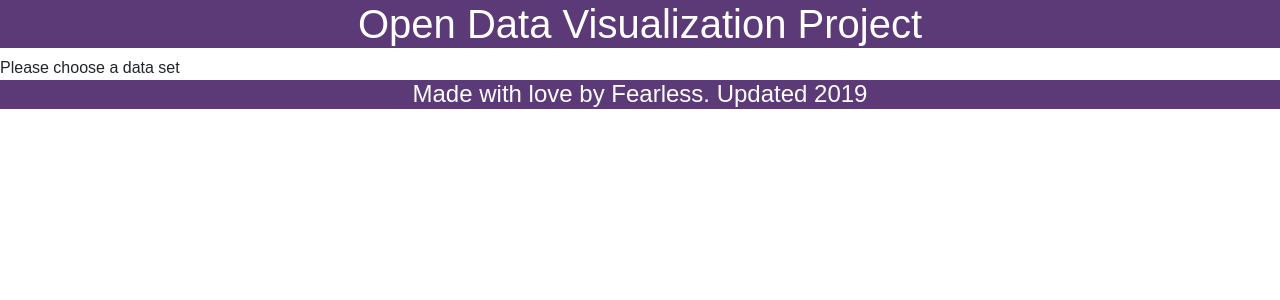
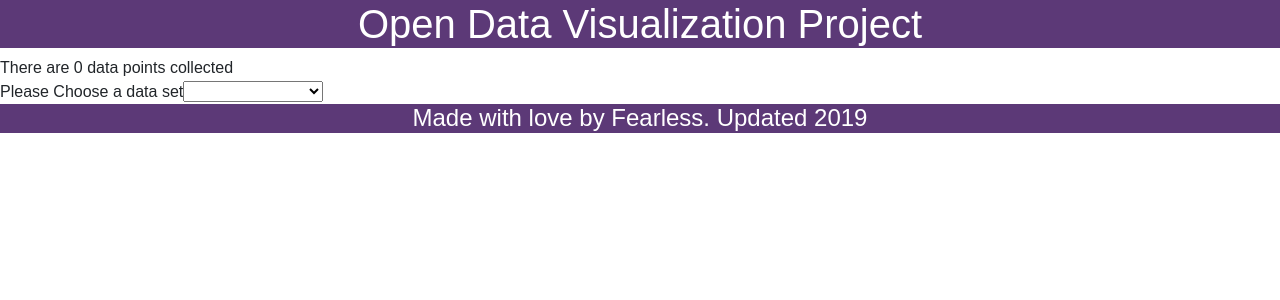
Before and after one commit to FearlessSolutions/OpenDataVisualization, a React (Create React App) app in the folder opendatavisualization/: page / in a window 1280 px wide. Shown: the top 300 px of the page. Built offline with nearby package versions, Linux system fonts and the light colour scheme.

Commit message:
Map controls layout

```diff
--- a/opendatavisualization/src/App.css
+++ b/opendatavisualization/src/App.css
@@ -14,8 +14,24 @@ html, #root, .App {
   text-align: center;
   color: white; }
 
+.footer {
+  background: #5C3977;
+  text-align: center;
+  color: white; }
+
 .leaflet-container {
   height: 100%;
   width: 100%; }
 
+.flex {
+  display: flex;
+  width: 100vw;
+  height: 100vh; }
+
+.left {
+  flex: 20; }
+
+.right {
+  flex: 80; }
+
 /*# sourceMappingURL=App.css.map */
--- a/opendatavisualization/src/App.scss
+++ b/opendatavisualization/src/App.scss
@@ -46,3 +46,16 @@ html, #root, .App{
   height: 100%;
   width: 100%;
 }
+
+.flex{
+  display:flex;
+  width: 100vw;
+  height: 100vh;
+}
+
+.left{
+  flex:20;
+}
+.right{
+  flex:80;
+}
--- /dev/null
+++ b/opendatavisualization/src/DataProviders/Socrata.js
@@ -0,0 +1,29 @@
+//framework for a data provider interface.  If Socrata goes away this one will need to be recreated for another provider
+
+const BASE_URL = "https://data.baltimorecity.gov/resource";
+export const DATA_SETS = {
+    "fesm-tgxf":{
+        name:"Housing Permits",
+        description: "Baltimore Housing's Office of Permits & Building Inspections enforces the Baltimore City Building Code, as well as state laws pertaining to construction and occupancy.",
+        type:"location",
+        fields:["PermitNum", "PermitDescription", "Neighborhood"]
+    },
+    "h32e-c3r6":{
+        name:"CCTV Locations",
+        description: "Closed circuit camera locations capturing activity within 256ft (~2 blocks).",
+        type: "latlong",
+        fields: ["Owner", "RegistrationType"]
+    },
+    "3i3v-ibrt":{
+        name:"BPD Arrests",
+        description: "THe man is getting people down",
+        type: "latlong",
+        fields: ["Owner", "RegistrationType"]
+    }
+};
+
+export function fetchData(id, setData){
+    fetch(`${BASE_URL}/${id}`)
+        .then(response => response.json())
+        .then(data => setData( data ));
+}
--- a/opendatavisualization/src/components/MapContainer/dataChooser.js
+++ b/opendatavisualization/src/components/MapContainer/dataChooser.js
@@ -1,9 +1,27 @@
 import React from 'react';
-function DataChooser() {
-    return (
-        <div className={'dataChooser'}>
-            Please choose a data set
-        </div>
-    )
+import {DATA_SETS} from '../../DataProviders/Socrata'
+class  DataChooser extends React.Component{
+    constructor(props){
+        super(props);
+        this.handleChange = this.handleChange.bind(this)
+    }
+
+    handleChange(event) {
+        this.props.setDataSet(event.target.value);
+    }
+
+    render() {
+        return (
+            <div className={'dataChooser'}>
+                Please Choose a data set
+                <select value={this.props.data_set} onChange={this.handleChange}>
+                    <option value={""}/>
+                {Object.keys(DATA_SETS).map((dataSet) => {
+                    return (<option value={dataSet}>{DATA_SETS[dataSet].name}</option>)
+                })}
+                </select>
+            </div>
+        )
+    }
 }
 export default DataChooser;
--- a/opendatavisualization/src/components/MapContainer/map.js
+++ b/opendatavisualization/src/components/MapContainer/map.js
@@ -16,11 +16,16 @@ export const pointerIcon = new L.Icon({
 class Map extends React.Component {
     render() {
         return (
+            <div className={"flex"}>
+                <div className={"left"}>
+                    Map CONTROLS
+                </div>
                 <LeafletMap
-                center={[39.2893978,-76.6093614]}
+                    className={"right"}
+                    center={[39.2903848,-76.6121893]}
                     zoom={14}
-                minZoom={11}
-                maxZoom={19}
+                    minZoom={12}
+                    maxZoom={18}
                     attributionControl={true}
                     zoomControl={true}
                     doubleClickZoom={true}
@@ -33,12 +38,21 @@ class Map extends React.Component {
                     <TileLayer
                         url='http://{s}.tile.osm.org/{z}/{x}/{y}.png'
                     />
-                <Marker position={[39.2893978,-76.6093614]} icon={pointerIcon}>
+                    <Marker position={[39.289615,-76.607805]} icon={pointerIcon}>
                         <Popup>
                             HERE IS FEARLESS
                         </Popup>
                     </Marker>
+                    {this.props.data.length > 0 &&
+                        this.props.data.map((data)=>{
+                            if (!isNaN(data.latitude) && !isNaN(data.longitude)) {
+                                return <Marker position={[data.latitude, data.longitude]}/>
+                            }
+                        })
+                    }
+
                 </LeafletMap>
+            </div>
         );
     }
 }
--- a/opendatavisualization/src/components/MapContainer/mapContainer.js
+++ b/opendatavisualization/src/components/MapContainer/mapContainer.js
@@ -1,23 +1,41 @@
 import React from 'react'
 import Map from "./map";
 import DataChooser from "./dataChooser";
+import {fetchData, DATA_SETS} from "../../DataProviders/Socrata";
 
 class MapContainer extends React.Component {
     constructor(props){
         super(props);
         this.state = {
-            data_set:null
-        }
+            data_set:null,
+            data:[],
+        };
+        this.setDataSet = this.setDataSet.bind(this);
+        this.setData = this.setData.bind(this);
+    }
+
+    //Set a data set ID on the state
+    setDataSet(id){
+        this.setState({data_set:id});
+        fetchData(id, this.setData)
+    }
+
+    //Set a data object onto the state
+    setData(data){
+        this.setState({data:data});
+
     }
 
     render(props){
         return(
-            <div>
+            <div className={"full-size"}>
+                {this.state.data_set ? <div>Selected Data Set is: {DATA_SETS[this.state.data_set].name}</div>: ""}
+                There are {this.state.data.length} data points collected
                 {this.state.data_set ?
 
-                    <Map data_set={this.state.data_set}/>
+                    <Map data_set={this.state.data_set} data={this.state.data}/>
                     :
-                    <DataChooser/>
+                    <DataChooser value={this.state.data_set} setDataSet={this.setDataSet}/>
                 }
             </div>
         )
```
Also changed, not shown: 1 other file (tests, documents, lock files or other folders). Lines whose indentation alone changed are shown as unchanged.
